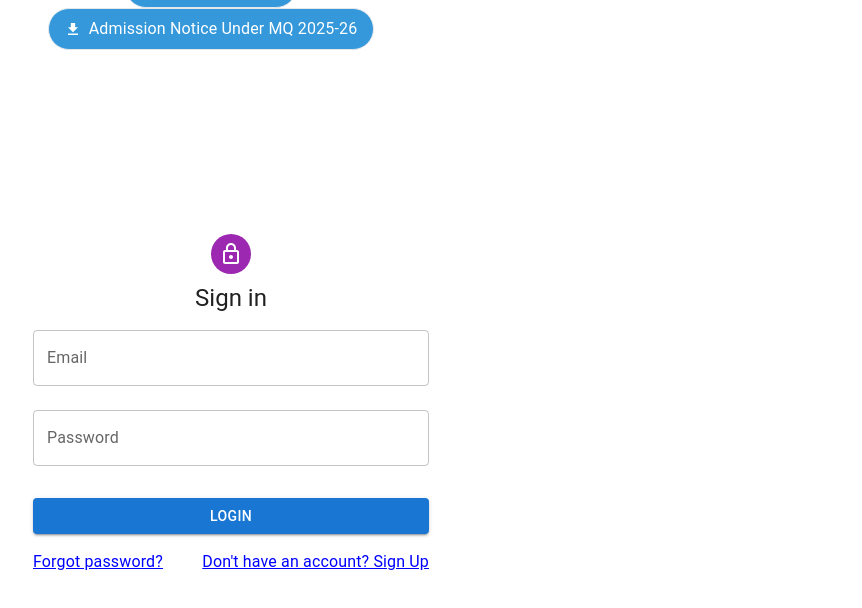
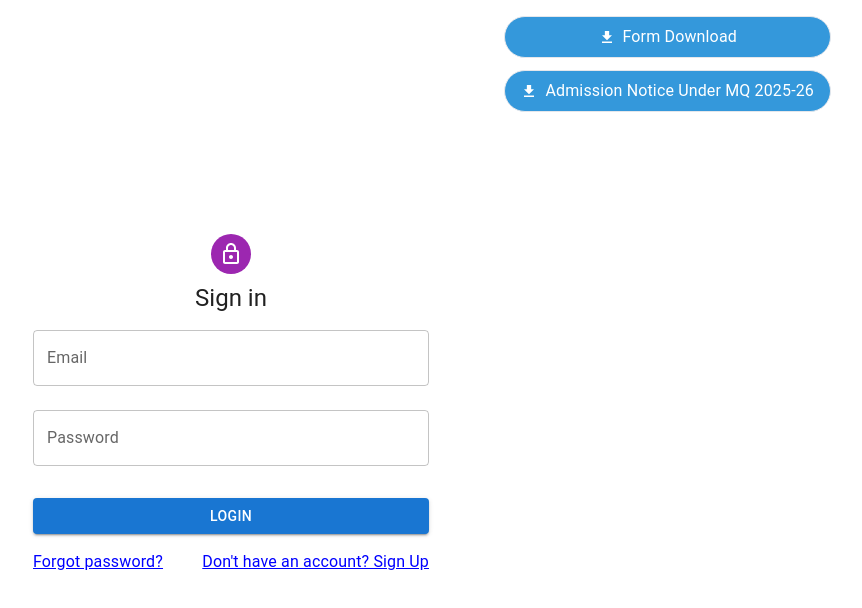
Before and after one commit to kakaran/admission-portal, a React (Create React App) app: page / in a window 1280 px wide. Shown: the top 608 px of the page, without its empty margins (409-1271 px from the left). Built offline with nearby package versions, Linux system fonts and the light colour scheme; no server answers.

Commit message:
Notice File and button is added on the page

```diff
--- a/src/Pages/Login.jsx
+++ b/src/Pages/Login.jsx
@@ -36,9 +36,9 @@ const Login = () => {
   return (
     <>
       <div className="fixed flex justify-end items-center px-5 py-2 w-full">
-         <div className="fixed flex flex-col justify-end items-center px-5 py-2 w-full">
+        <div className="flex flex-col gap-3 justify-end px-5 py-2">
           <a
-          className="border rounded-full px-4 py-2 bg-[#3498db] text-white capitalize flex items-center gap-2"
+            className="border rounded-full px-4 py-2 bg-[#3498db] text-white capitalize flex items-center gap-2 justify-center"
             href="./form.pdf"
             download={"SGTB&IT_MQ_FORM_Common_Form"}
           >
```
Also changed, not shown: 1 other file (tests, documents, lock files or other folders). Lines whose indentation alone changed are shown as unchanged.
